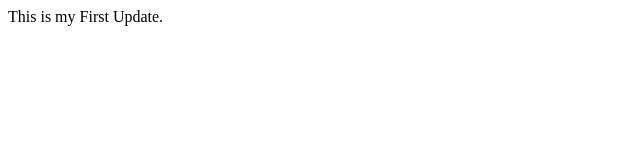
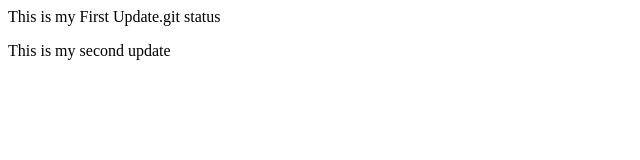
Before and after one commit to Ajay12Ajay/MySampleRepository, a plain HTML site: page index.html in a window 1280 px wide. Shown: the whole page, without its empty margins (0-640 px from the left). Drawn offline with Linux system fonts and the light colour scheme.

Commit message:
Committing index.html

```diff
--- a/index.html
+++ b/index.html
@@ -1 +1,2 @@
-<p>This is my First Update.</p>
+<p>This is my First Update.git status</p>
+<p>This is my second update</p>
```
